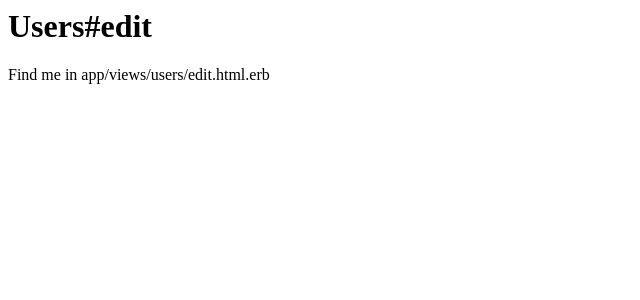
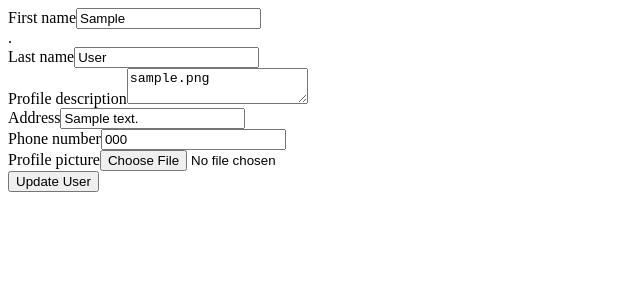
Before and after one commit to oknoops/quicksell, a Rails app: page /users/1/edit in a window 1280 px wide. Shown: the top 300 px of the page, without its empty margins (0-640 px from the left). Run offline with Rails 7, Linux system fonts and the light colour scheme; tables that the repository leaves empty hold one stand-in row (values such as "Sample post"); some libraries are stand-ins or nearby versions.

Commit message:
better now

```diff
--- a/app/controllers/products_controller.rb
+++ b/app/controllers/products_controller.rb
@@ -1,5 +1,6 @@
 class ProductsController < ApplicationController
   before_action :set_product, only: [:show, :edit, :update, :destroy]
+  skip_before_action :authenticate_user!, only: [:index, :show]
 
   def index
     @products = Product.all
--- a/app/controllers/sales_controller.rb
+++ b/app/controllers/sales_controller.rb
@@ -12,7 +12,7 @@
     if @sale.save
       redirect_to dashboard_path
     else
-      render 'product/show'
+      redirect_to dashboard_path
     end
   end
 
--- a/app/controllers/users_controller.rb
+++ b/app/controllers/users_controller.rb
@@ -25,12 +25,10 @@
   def add_money
     if current_user.wallet_amount.nil?
       current_user.wallet_amount = 50
-      current_user.save
     else
       current_user.wallet_amount += 50
-      current_user.save
-
     end
+    current_user.save
     redirect_to dashboard_path
   end
 
@@ -40,5 +38,7 @@
     @user = User.find(params[:id])
   end
 
-
+  def user_params
+    params.require(:user).permit(:first_name, :last_name, :profile_description, :profile_picture, :address, :phone_number)
+  end
 end
--- a/app/models/user.rb
+++ b/app/models/user.rb
@@ -7,9 +7,9 @@
   has_many :reviews
   has_many :products
   has_many :sales
-
-  #validates_presence_of :first_name, :message => "Don't forget your first name"
-  #validates_presence_of :last_name, :message => "Don't forget your last name"
+  mount_uploader :profile_picture, ProfilePictureUploader
+  validates_presence_of :first_name, :message => "Don't forget your first name"
+  validates_presence_of :last_name, :message => "Don't forget your last name"
 
   def average
     total = []
--- /dev/null
+++ b/app/uploaders/profile_picture_uploader.rb
@@ -0,0 +1,3 @@
+class ProfilePictureUploader < CarrierWave::Uploader::Base
+  include Cloudinary::CarrierWave
+end
--- a/app/views/users/dashboard.html.erb
+++ b/app/views/users/dashboard.html.erb
@@ -37,7 +37,7 @@
                   still has to be picked up by
                   <%= product.sale.user.first_name %>
                 <% end %>
-                <% if product.sale %>
+                <% if product.status == "sold" %>
                   sold to
                   <%= product.sale.user.first_name %>
                 <% end  %>
--- a/app/views/users/edit.html.erb
+++ b/app/views/users/edit.html.erb
@@ -1,2 +1,17 @@
-<h1>Users#edit</h1>
-<p>Find me in app/views/users/edit.html.erb</p>
+<div class="container">
+  <div class="row">
+    <div class="col-md-6 col-md-offset-3">
+      <%= simple_form_for(@user) do |f| %>
+  <%= f.error_notification %>
+    <%= f.input :first_name %>.
+    <%= f.input :last_name %>
+    <%= f.input :profile_description %>
+    <%= f.input :address %>
+    <%= f.input :phone_number %>
+    <%= f.input :profile_picture %>
+    <%= f.input :profile_picture_cache, as: :hidden %>
+    <%= f.button :submit %>
+    <% end %>
+    </div>
+  </div>
+</div>
```
Also changed, not shown: app/views/devise/sessions/new.html.erb (+7 -0 lines), app/views/products/show.html.erb (+18 -9 lines), app/views/shared/_navbar.html.erb (+8 -4 lines), app/views/users/show.html.erb (+18 -2 lines).
